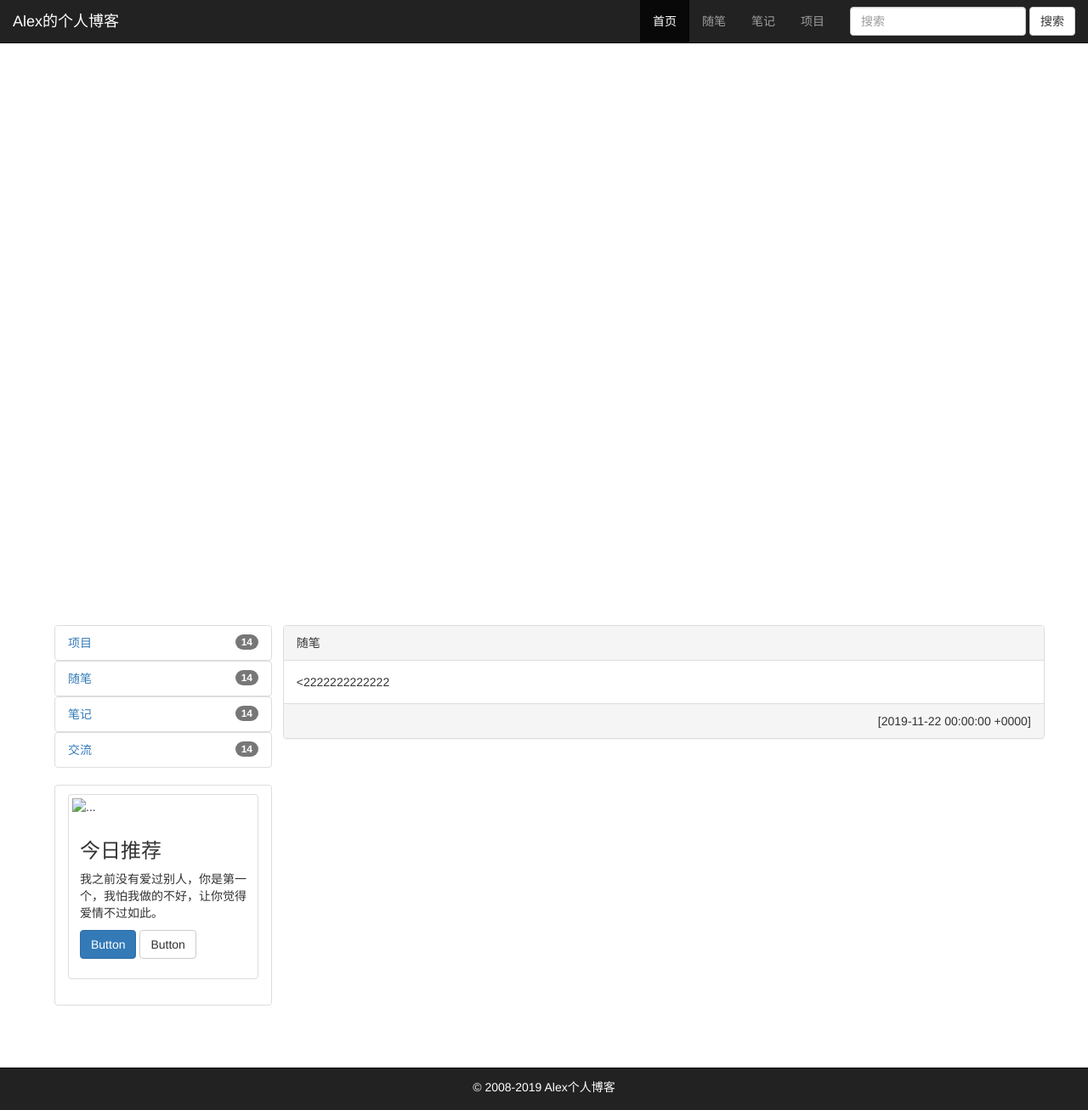
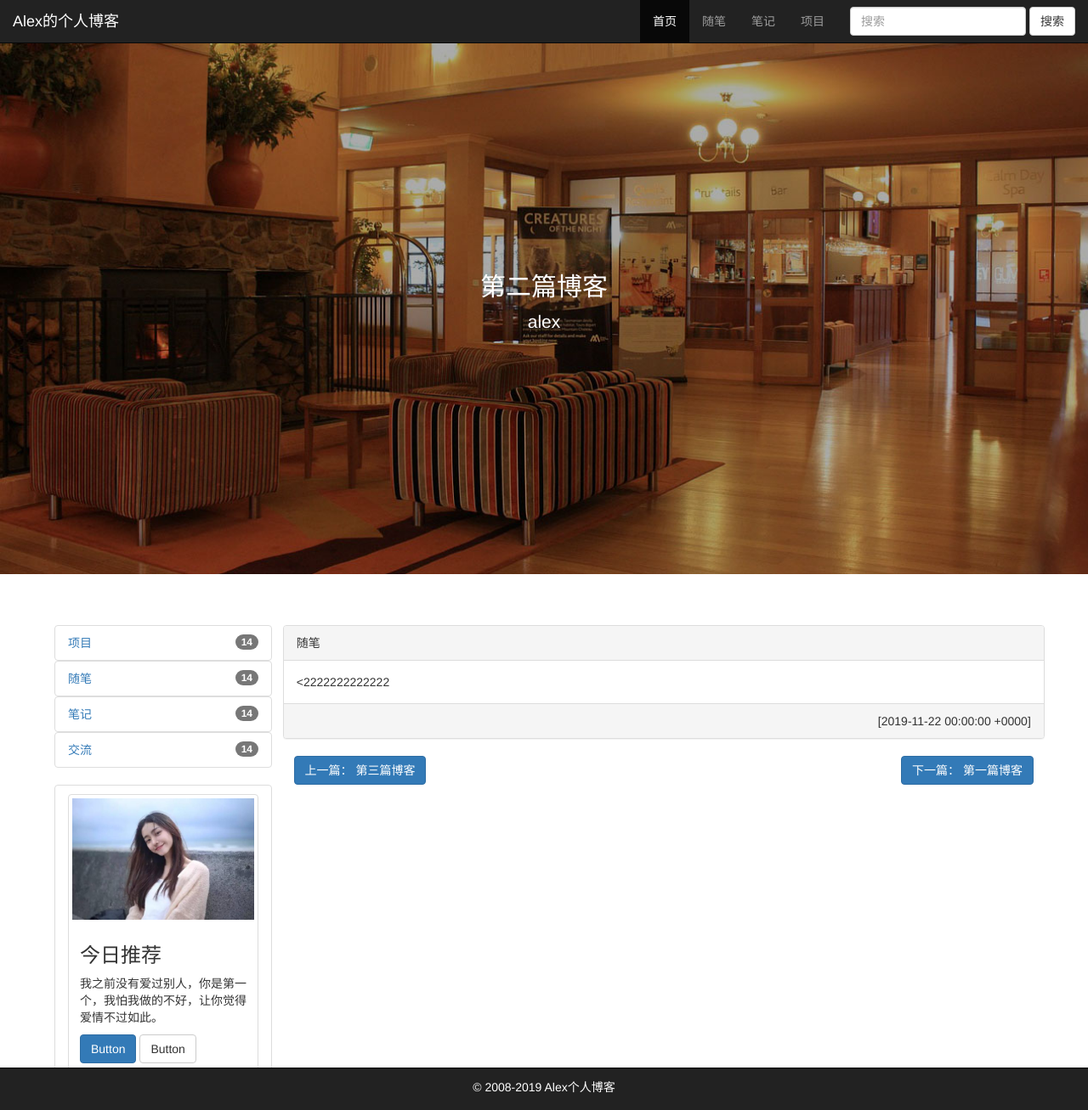
Before and after one commit to Alex-join/Alex-join.github.io, a Jekyll site: the page built from _posts/2019-11-22-note - 副本.md, in a window 1280 px wide and 1307 px high. Shown: the whole window at 85% size. Built offline with Jekyll 4.4.1, drawn with Linux system fonts in a browser that asks for light colours.

Commit message:
添加上下页

```diff
--- a/_config.yml
+++ b/_config.yml
@@ -1,2 +1,2 @@
-baseurl: /
+baseurl: /Alex-join.github.io/
 author: alex
--- a/_layouts/body.html
+++ b/_layouts/body.html
@@ -9,11 +9,13 @@
     <link href="https://cdn.jsdelivr.net/npm/bootstrap@3.3.7/dist/css/bootstrap.min.css" rel="stylesheet">
     <style>
 a,a:hover{text-decoration: none;}
-.jumubg{background: url({{site.baseurl}}img/top.jpg) no-repeat ;background-size: cover ;color: #fff; margin-top: 51px;text-align: center;height: 625px;padding:250px;}
+.jumubg{background: url({{site.baseurl}}/img/top.jpg) no-repeat ;background-size: cover ;color: #fff; margin-top: 51px;text-align: center;height: 625px;padding:250px;}
 .content-left{width: 20%;height: 400px;float: left;margin-left: 5%;margin-top: 30px;}
 .content-right{width: 70%;height: auto;float: left;margin-left: 1%;margin-top: 30px;}
 .content-left-bottom{width: 300px;height: 480px;}
 .content-right-footer{text-align: right;}
+.btn-right{float:right;margin-right:5%;}
+.btn-left{float:left;margin-left:2%;}
 .footer-end{text-align: center;color: #fff;line-height: 45px}
     </style>
   </head>
@@ -29,12 +31,12 @@ a,a:hover{text-decoration: none;}
 		        <span class="icon-bar"></span>
 		        <span class="icon-bar"></span>
 		      </button>
-		      <a class="navbar-brand" href="{{site.baseurl}}index.html">Alex的个人博客</a>
+		      <a class="navbar-brand" href="{{site.baseurl}}/index.html">Alex的个人博客</a>
 		    </div>
 		    <!-- Collect the nav links, forms, and other content for toggling -->
 		    <div class="collapse navbar-collapse navbar-right" id="bs-example-navbar-collapse-1">
 		      <ul class="nav navbar-nav">
-		        <li class="active"><a href="{{site.baseurl}}index.html">首页<span class="sr-only">(current)</span></a></li>
+		        <li class="active"><a href="{{site.baseurl}}/index.html">首页<span class="sr-only">(current)</span></a></li>
 		        <li><a href="#">随笔</a></li>
 		        <li><a href="#">笔记</a></li>
 		        <li><a href="#">项目</a></li>
@@ -67,7 +69,7 @@ a,a:hover{text-decoration: none;}
 		<div class="list-group">
 		  <div class="list-group-item">
 		    <div class="thumbnail">
-		      <img src="{{site.baseurl}}img/2.jpg" alt="...">
+		      <img src="{{site.baseurl}}/img/2.jpg" alt="...">
 		      <div class="caption">
 		        <h3>今日推荐</h3>
 		        <p>我之前没有爱过别人，你是第一个，我怕我做的不好，让你觉得爱情不过如此。</p>
@@ -81,7 +83,12 @@ a,a:hover{text-decoration: none;}
 		{{content}}
 	</div>
 	<!--content-->
-
+	{% if page.previous %}
+    	<a class="btn btn-primary btn-left" href="{{site.baseurl}}/{{page.previous.url}}">上一篇： {{page.previous.title}}</a>
+  	{% endif %}
+ 	{% if page.next %}
+    	<a class="btn btn-primary btn-right" href="{{site.baseurl}}/{{page.next.url}}">下一篇： {{page.next.title}}</a>
+ 	{% endif %}
 	<!--footer-->
 	<footer class="navbar navbar-inverse navbar-fixed-bottom">
 	  <div class="footer-end">© 2008-2019 Alex个人博客</div>
--- a/index.html
+++ b/index.html
@@ -8,7 +8,7 @@ author: 高尔基
 	<div class="panel panel-default">
   		<div class="panel-heading">{{ post.type }}</div>
 	  	<div class="panel-body content-right-body">
-	  		<a href="{{ post.baseurl }}{{ post.url }}">
+	  		<a href="{{site.baseurl}}/{{ post.url }}">
 		  		{{ post.contens }}
 			</a>
 		</div>
```
